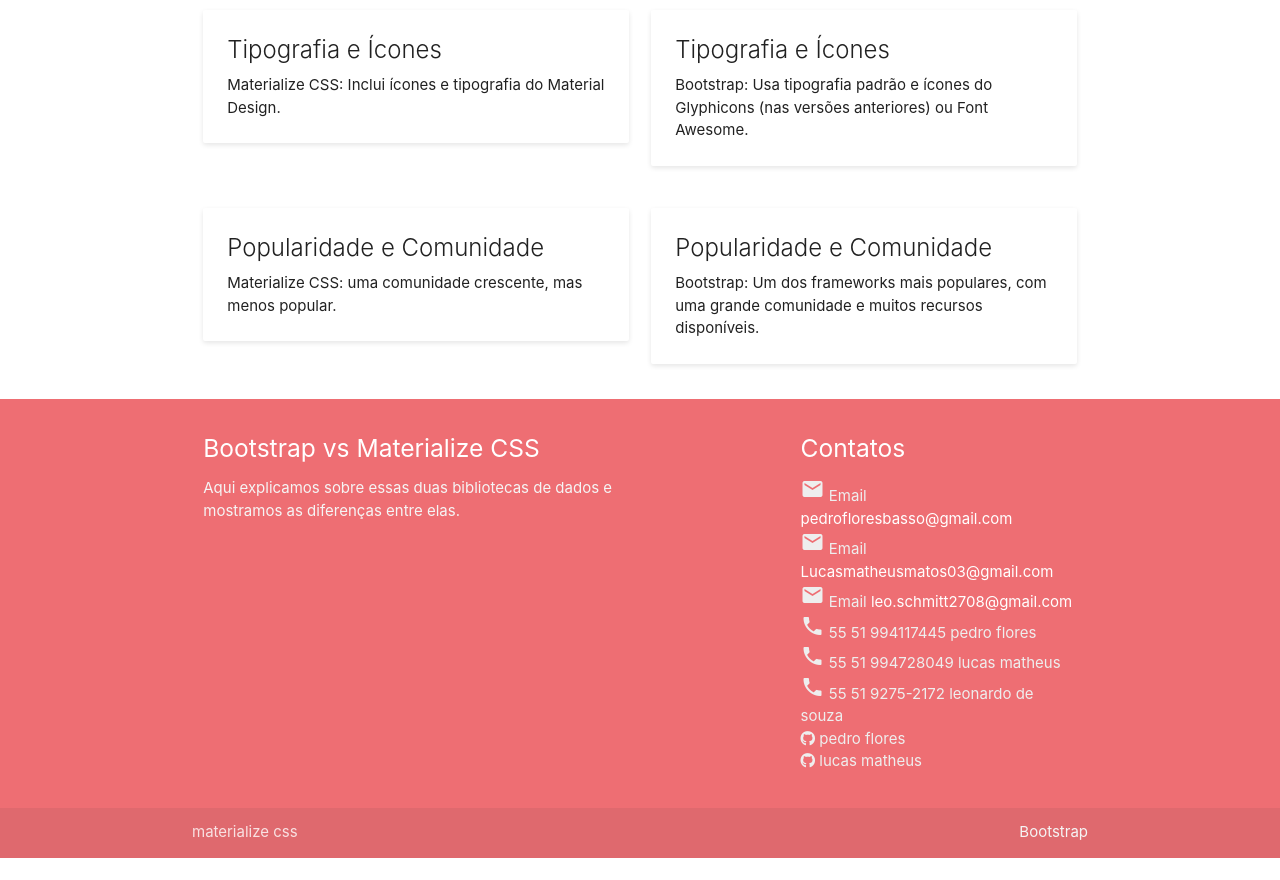
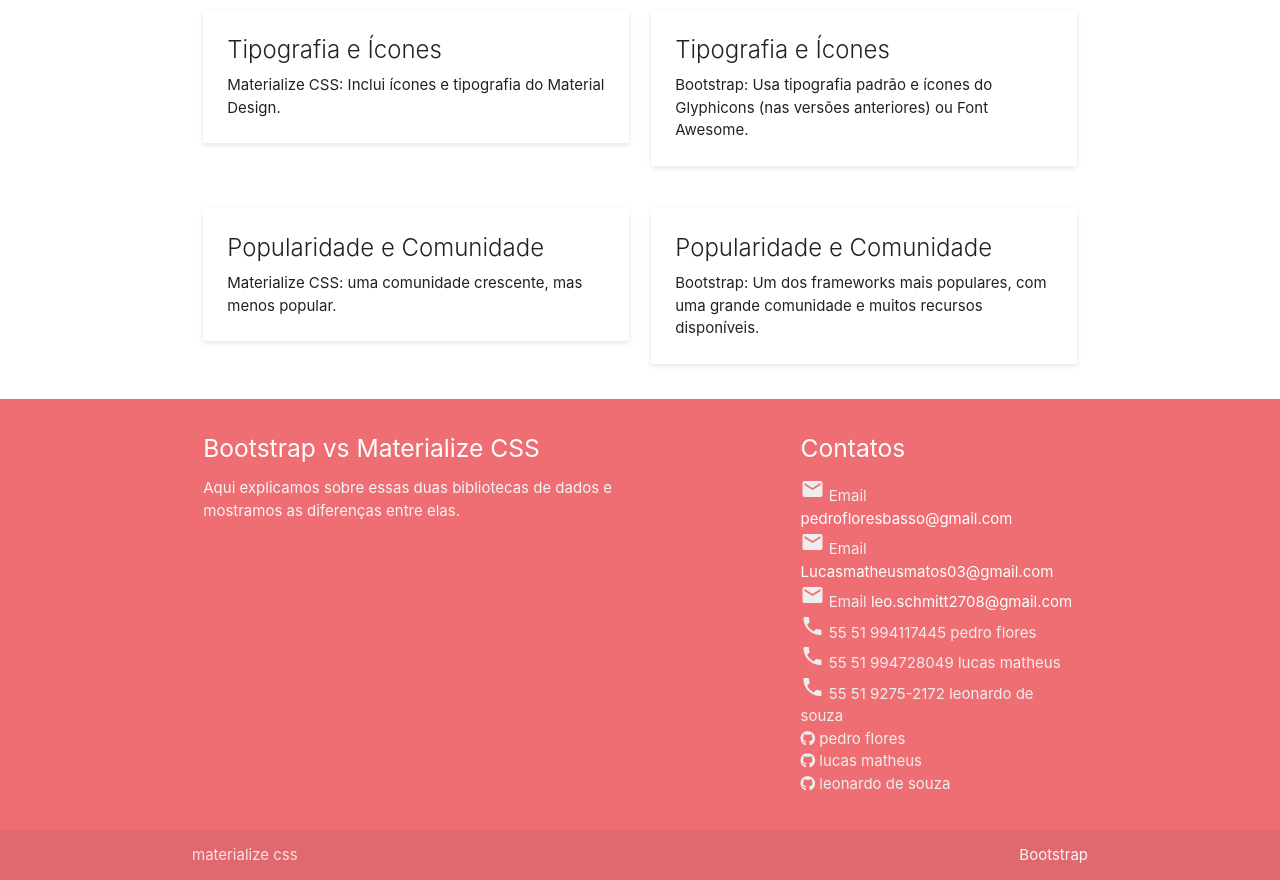
Before and after one commit to pedroflores26/Materializee-css, a plain HTML site: page diferencas.html in a window 1280 px wide. Shown: the part 1171-2051 px from the top of the page. Before the commit the page ends 2029 px from the top, so only its background shows below. Drawn offline with nearby package versions, Linux system fonts and the light colour scheme.

Commit message:
Add files via upload

```diff
--- a/diferencas.html
+++ b/diferencas.html
@@ -127,6 +127,7 @@
             <li><a class="grey-text text-lighten-3" href="#!"><i class="material-icons">phone</i> 55 51 9275-2172 leonardo de souza</a></li>
             <li><a class="grey-text text-lighten-3" href="https://github.com/pedroflores26" target="_blank"><i class="fab fa-github"></i> pedro flores</a></li>
             <li><a class="grey-text text-lighten-3" href="https://github.com/lucasmatos09" target="_blank"><i class="fab fa-github"></i> lucas matheus</a></li>
+            <li><a class="grey-text text-lighten-3" href= https://github.com/Ghost-souza006 target="_blank"><i class="fab fa-github"></i> leonardo de souza</a></li>
           </ul>
         </div>
       </div>
```
Also changed, not shown: codigos.html (+1 -0 lines), index.html (+1 -0 lines).
